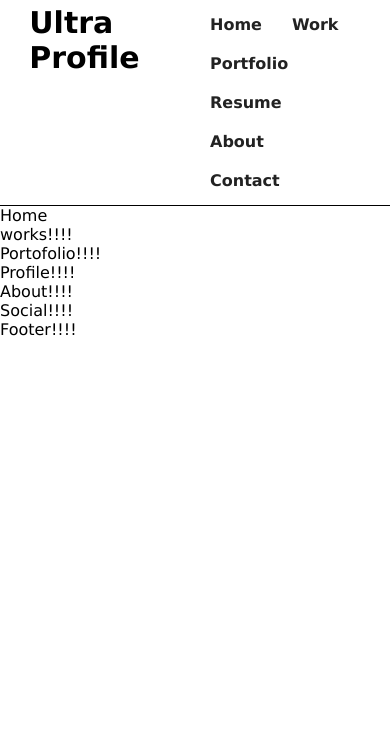
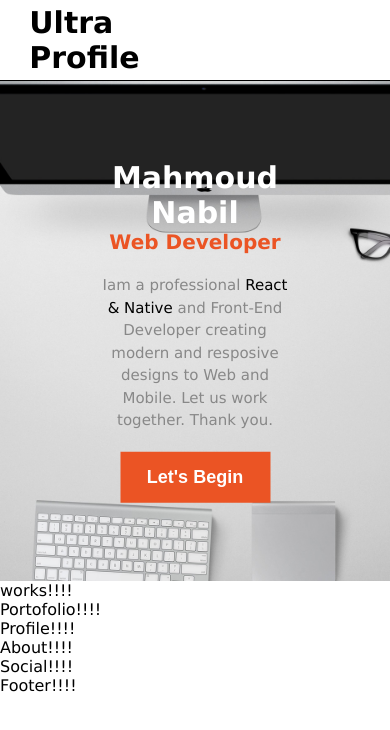
Before and after one commit to EMahmoudNabil/Create-Template-Using-React, a React (Create React App) app: page / in a window 390 px wide. Shown: the top 730 px of the page. Built offline with nearby package versions, Linux system fonts and the light colour scheme.

Commit message:
Home Component With Styled Component & Media Query for (home&Navbar)

```diff
--- a/src/Components/Home/index.js
+++ b/src/Components/Home/index.js
@@ -1,11 +1,24 @@
 import React from 'react';
+import{Home1,HomeInformation, HomeTitle ,HomeInfo, HomeDesc ,Span,HomeBtn} from './style'
+
 
 
 
 const Home=() => {
   return (
+    <Home1>
+      <div className="container">
+          <HomeInformation >
+              <HomeTitle>Mahmoud Nabil</HomeTitle>
+              <HomeInfo>Web Developer</HomeInfo>
+              <HomeDesc>
+                  Iam a professional <Span>React & Native </Span> and Front-End Developer creating modern and resposive designs to Web and Mobile. Let us work together. Thank you.
+              </HomeDesc>
+              <HomeBtn>Let's Begin</HomeBtn>
+          </HomeInformation>
+      </div>
+  </Home1>
 
-  <div> Home</div>
 
 
   );
--- /dev/null
+++ b/src/Components/Home/style.js
@@ -0,0 +1,76 @@
+import styled from "styled-components";
+
+export const Home1 =styled.div`
+    height: 500px;
+    background: url('images/Home/home-bg.jpg');
+    background-size: cover;
+    background-position: center;
+    text-align: center;
+    position: relative;
+    @media (max-width:768px) {
+        font-size: 40px;
+        color: #fff
+    }
+    @media (max-width:575px) { font-size: 30px;}
+
+`
+
+export const HomeInformation= styled.div`
+    position: absolute;
+    top: 50%;
+    left: 50%;
+    transform: translate(-50%,-50%);
+    @media (max-width:768px) {
+        font-size: 40px;
+        color: #fff
+    }
+    @media (max-width:575px) { font-size: 30px;}
+    `
+
+export const HomeTitle =styled.h2`
+    font-size: 60px;
+    font-weight: bold;
+    color: #5e5e5e;
+    @media (max-width:768px) {
+        font-size: 40px;
+        color: #fff
+    }
+    @media (max-width:575px) { font-size: 30px;}
+    `
+
+export const HomeInfo=styled.h4`
+    font-size: 35px;
+    color: #eb5424;
+    margin-bottom: 20px;
+    @media (max-width:768px) {
+        font-size: 20px
+    }`
+
+export const HomeDesc=styled.p`
+    font-size: 20px;
+    line-height: 1.5;
+    color: #888;
+    margin-bottom: 20px;
+    @media (max-width:768px) {
+        font-size: 15px
+
+    }`
+
+
+export const Span =styled.span`
+    color: #000`
+
+export const HomeBtn=styled.button`
+    background: #eb5424;
+    color: #fff;
+    font-size: 18px;
+    width: 150px;
+    border: 0;
+    padding: 15px;
+    cursor: pointer;
+    font-weight: bold;
+    &:hover{
+            background: #fff;
+            color: #eb5424
+    }
+    `
--- a/src/Components/Navbar/style.js
+++ b/src/Components/Navbar/style.js
@@ -25,10 +25,20 @@ export const UlList =styled.ul `
     float: left;
     list-style: none;
     padding: 0;
+    @media (max-width : 991px) {
+        width: 100%;
+        float:  none;
+        margin-top: 20px;
+        display: none
+    }
 `
 
 export const ListItem =styled.li`
     display: inline-block;
+    @media (max-width : 991px) {
+        display: block;
+        text-align: center;
+    }
 `
 
 export const Anchor =styled.a `
@@ -41,13 +51,5 @@ export const Anchor =styled.a `
         color: #eb5424
     }
 `
-export const StyledLink = styled(Link)`
-     display: block;
-    color: #222;
-    text-decoration: none;
-    padding: 10px 15px;
-    font-weight: bold;
-    &:hover{
-        color: #eb5424
-    }
-`;
+export const StyledLink = styled(Anchor)
+``;
```
Also changed, not shown: src/Components/Home/style.css (deleted).
